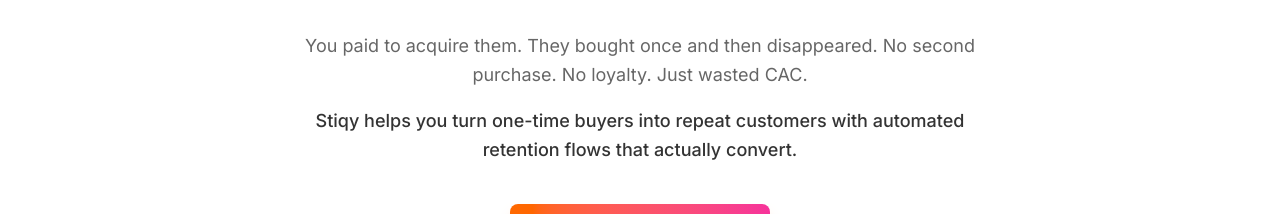
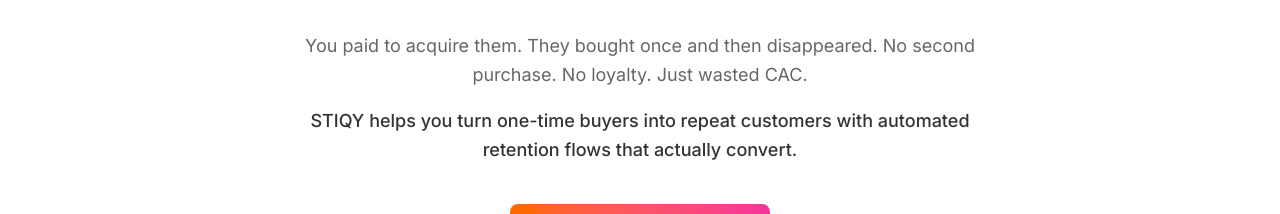
Before and after one commit to marysemenovawork/stiqy-website, a Next.js app: page / in a window 1280 px wide. Shown: the part 1356-1570 px from the top of the page. Built offline with nearby package versions, Linux system fonts and the light colour scheme.

Commit message:
Fix: STIQY uppercase

```diff
--- a/app/page.tsx
+++ b/app/page.tsx
@@ -29,7 +29,7 @@ export default function Home() {
             You paid to acquire them. They bought once and then disappeared. No second purchase. No loyalty. Just wasted CAC.
           </p>
           <p className="text-lg text-black/80 font-medium mb-10 leading-relaxed">
-            Stiqy helps you turn one-time buyers into repeat customers with automated retention flows that actually convert.
+            STIQY helps you turn one-time buyers into repeat customers with automated retention flows that actually convert.
           </p>
           <Button
             size="lg"
```
